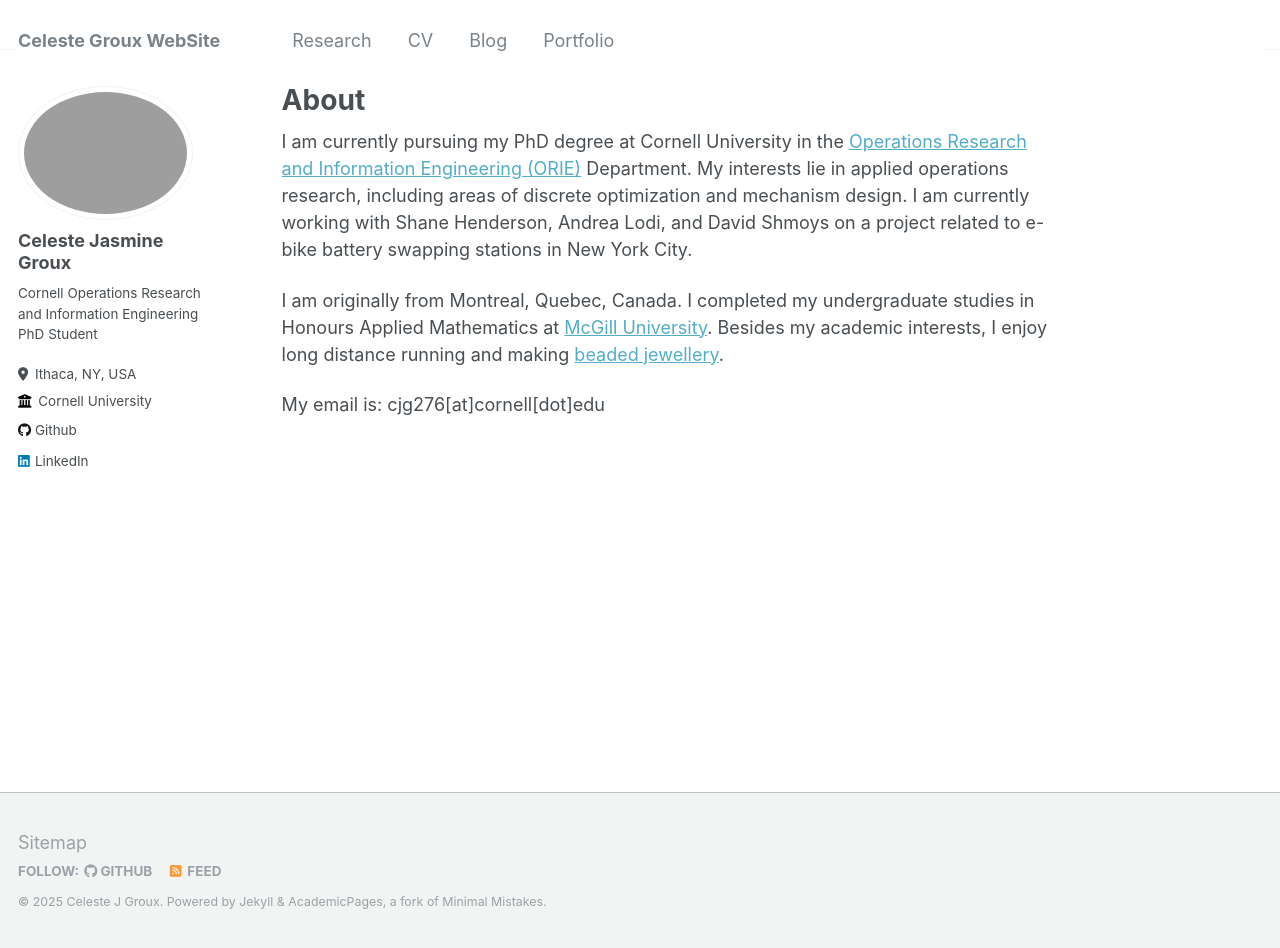
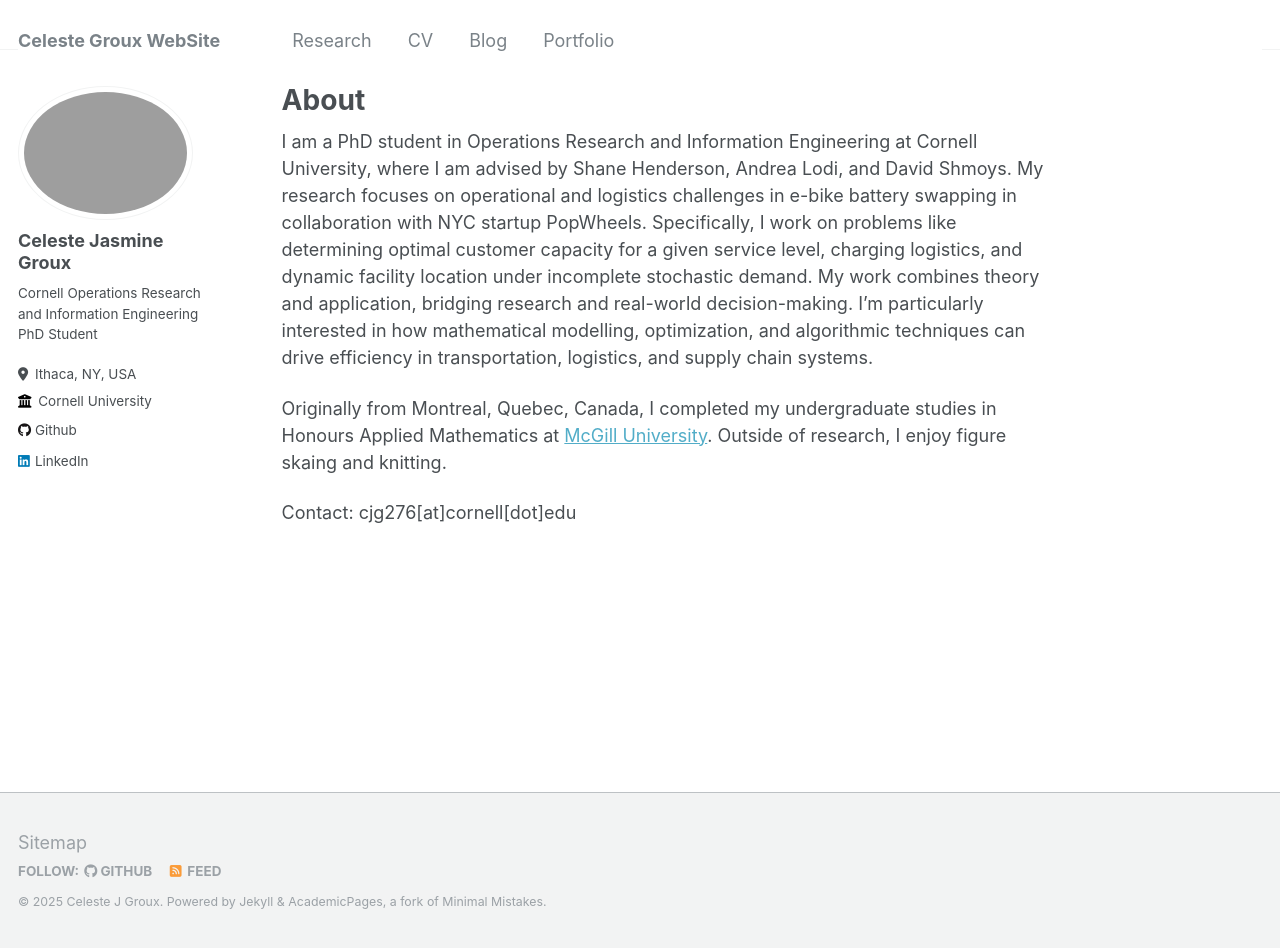
Before and after one commit to celestejasmine/celestejasmine.github.io, a Jekyll site: the page built from _pages/about.md, in a window 1280 px wide and 948 px high. Built offline with Jekyll 4.4.1, drawn with Linux system fonts in a browser that asks for light colours.

Commit message:
Update about.md

```diff
--- a/_pages/about.md
+++ b/_pages/about.md
@@ -7,11 +7,11 @@ redirect_from:
   - /about.html
 ---
 
-I am currently pursuing my PhD degree at Cornell University in the [Operations Research and Information Engineering (ORIE)](https://www.orie.cornell.edu/orie) Department. My interests lie in applied operations research, including areas of discrete optimization and mechanism design. I am currently working with Shane Henderson, Andrea Lodi, and David Shmoys on a project related to e-bike battery swapping stations in New York City.
+I am a PhD student in Operations Research and Information Engineering at Cornell University, where I am advised by Shane Henderson, Andrea Lodi, and David Shmoys. My research focuses on operational and logistics challenges in e-bike battery swapping in collaboration with NYC startup PopWheels. Specifically, I work on problems like determining optimal customer capacity for a given service level, charging logistics, and dynamic facility location under incomplete stochastic demand. My work combines theory and application, bridging research and real-world decision-making. I’m particularly interested in how mathematical modelling, optimization, and algorithmic techniques can drive efficiency in transportation, logistics, and supply chain systems.
 
-I am originally from Montreal, Quebec, Canada. I completed my undergraduate studies in Honours Applied Mathematics at [McGill University](https://www.mcgill.ca/mathstat/). Besides my academic interests, I enjoy long distance running and making [beaded jewellery](https://www.instagram.com/waskobeadwork/?hl=en).
+Originally from Montreal, Quebec, Canada, I completed my undergraduate studies in Honours Applied Mathematics at [McGill University](https://www.mcgill.ca/mathstat/). Outside of research, I enjoy figure skaing and knitting.
 
-My email is: cjg276[at]cornell[dot]edu
+Contact: cjg276[at]cornell[dot]edu
 
 <!---
 This is the front page of a website that is powered by the [academicpages template](https://github.com/academicpages/academicpages.github.io) and hosted on GitHub pages. [GitHub pages](https://pages.github.com) is a free service in which websites are built and hosted from code and data stored in a GitHub repository, automatically updating when a new commit is made to the respository. This template was forked from the [Minimal Mistakes Jekyll Theme](https://mmistakes.github.io/minimal-mistakes/) created by Michael Rose, and then extended to support the kinds of content that academics have: publications, talks, teaching, a portfolio, blog posts, and a dynamically-generated CV. You can fork [this repository](https://github.com/academicpages/academicpages.github.io) right now, modify the configuration and markdown files, add your own PDFs and other content, and have your own site for free, with no ads! An older version of this template powers my own personal website at [stuartgeiger.com](http://stuartgeiger.com), which uses [this Github repository](https://github.com/staeiou/staeiou.github.io).
```
